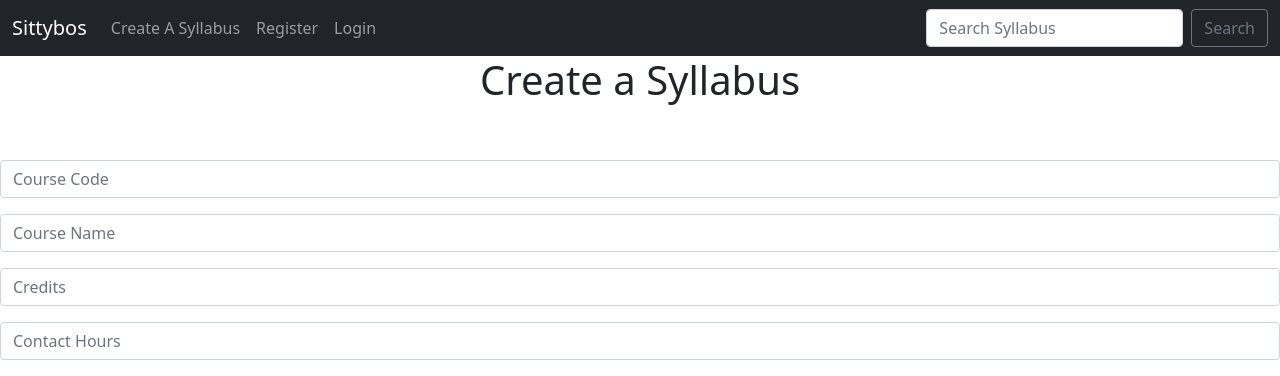
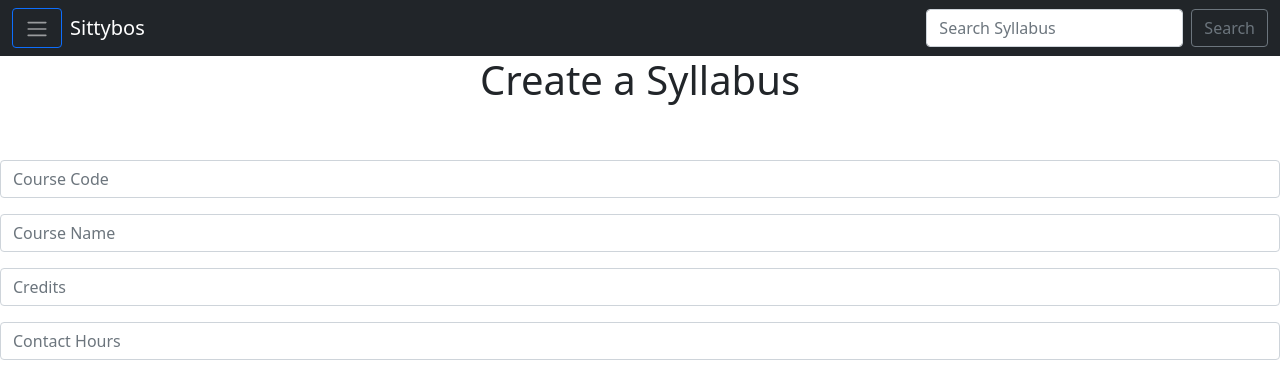
Before and after one commit to qmjdom/Team_7, a Django app: page /add_syllabus in a window 1280 px wide. Shown: the top 376 px of the page. Run offline with Django 4.2, Linux system fonts and the light colour scheme; data that the repository does not hold is empty.

Commit message:
updated dashboard
added 3 line
added sample in the dashboard (not clickable)
added create, login and register in the tab

```diff
--- a/syllabus_maker/syllabus/templates/navbar.html
+++ b/syllabus_maker/syllabus/templates/navbar.html
@@ -1,38 +1,52 @@
 <nav class="navbar navbar-expand-lg navbar-dark bg-dark">
-    <div class="container-fluid">
-      <a class="navbar-brand" href="{% url 'list-syllabus' %}">Sittybos</a>
-      <button class="navbar-toggler" type="button" data-bs-toggle="collapse" data-bs-target="#navbarSupportedContent" aria-controls="navbarSupportedContent" aria-expanded="false" aria-label="Toggle navigation">
-        <span class="navbar-toggler-icon"></span>
-      </button>
+  <div class="container-fluid">
+
+    <button class="btn btn-primary me-2 bg-dark" type="button" data-bs-toggle="offcanvas" data-bs-target="#offcanvasExample" aria-controls="offcanvasExample">
+      <span class="navbar-toggler-icon bg-dark"></span>
+    </button>
+
+
+    <a class="navbar-brand me-auto" href="{% url 'list-syllabus' %}">Sittybos</a>
+    <button class="navbar-toggler" type="button" data-bs-toggle="collapse" data-bs-target="#navbarSupportedContent" aria-controls="navbarSupportedContent" aria-expanded="false" aria-label="Toggle navigation">
+      <span class="navbar-toggler-icon"></span>
+    </button>
+
+    <form class="d-flex" method=POST action="{% url 'search-syllabus' %}">
+
+      {% csrf_token %}
+
+    <input class="form-control me-2" type="search" placeholder="Search Syllabus" aria-label="Search" name="searched">
+    <button class="btn btn-outline-secondary" type="submit">Search</button>
+
+
+    <div class="offcanvas offcanvas-start bg-dark text-white sidebar-nav" tabindex="-1" id="offcanvasExample" aria-labelledby="offcanvasExampleLabel">
+
+     <div class="offcanvas-body p-0">
+      <nav class="navbar-dark">
+        <ul class="navbar-dark">
       <div class="collapse navbar-collapse" id="navbarSupportedContent">
-        <ul class="navbar-nav me-auto mb-2 mb-lg-0">
+        <ul class="navbar-item me-2 lg-0">
           <li class="nav-item">
-            <a class="nav-link" href="{% url 'add-syllabus' %}">Create A Syllabus</a>
+            <a class="nav-link px-3 active" href="{% url 'add-syllabus' %}">Create A Syllabus</a>
           </li>
-
           {% if user.is_authenticated %}
             <li class="nav-item">
-              <a class="nav-link" href="{% url 'logout' %}">Logout</a>
+              <a class="nav-link px-3 active" href="{% url 'logout' %}">Logout</a>
+           </li>
+          {% else %}
+            <li class="nav-item">
+              <a class="nav-link px-3 active" href="{% url 'register_user' %}">Register</a>
             </li>
-          {% else %}
-          <li class="nav-item">
-            <a class="nav-link" href="{% url 'register_user' %}">Register</a>
-          </li>
-
             <li class="nav-item">
-              <a class="nav-link" href="{% url 'login' %}">Login</a>
+              <a class="nav-link px-3 active" href="{% url 'login' %}">Login</a>
             </li>
           {% endif %}
+        </ul>
+        </ul>
+      </div>
+      </nav>
 
-
-        </ul>
-        <form class="d-flex" method=POST action="{% url 'search-syllabus' %}">
-
-          {% csrf_token %}
-
-          <input class="form-control me-2" type="search" placeholder="Search Syllabus" aria-label="Search" name="searched">
-          <button class="btn btn-outline-secondary" type="submit">Search</button>
-        </form>
-      </div>
+      </form>
     </div>
-  </nav>
+  </div>
+</nav>
```
